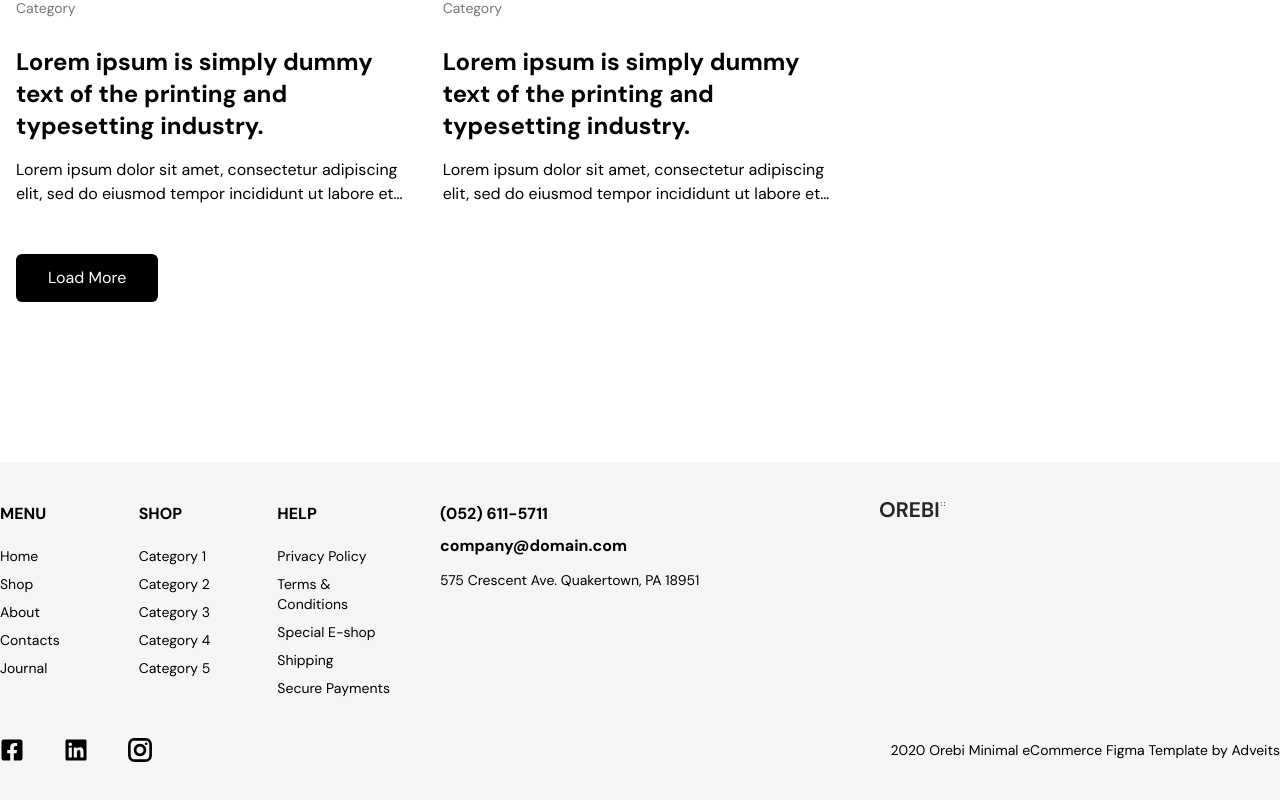
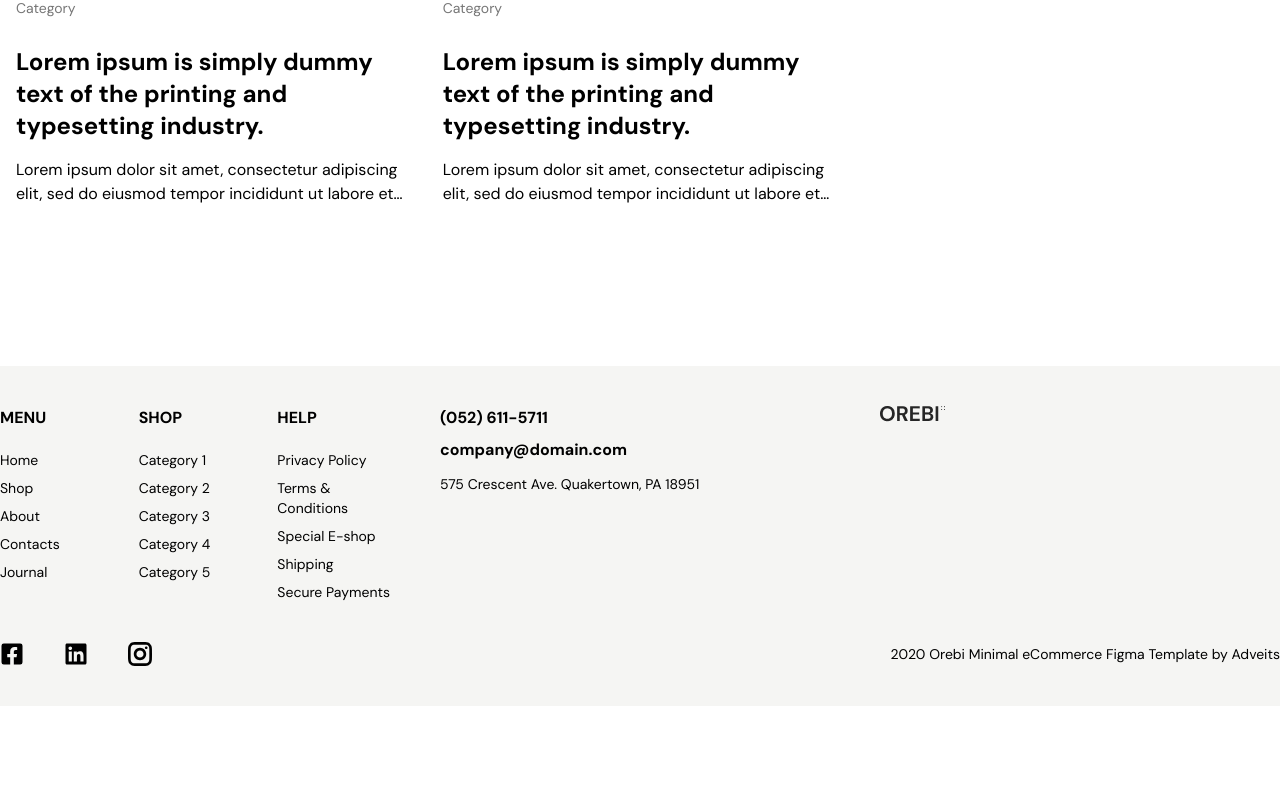
Before and after one commit to shoriful-dev/orebi-ecommerce, a React (Vite) app: page /journal in a window 1280 px wide. Shown: the part 2722-3522 px from the top of the page. After the commit the page ends 3428 px from the top, so only its background shows below. Built offline with nearby package versions, Linux system fonts and the light colour scheme.

Commit message:
have a change

```diff
--- a/src/pages/Checkout.jsx
+++ b/src/pages/Checkout.jsx
@@ -149,7 +149,6 @@ const Checkout = () => {
             placeholder="Notes about your order, e.g. special notes for delivery."
           />
         </div>
-
         <Link to={'/'}>
           <button className="px-7 py-3 bg-black text-white mt-20">
             Proceed to Bank
--- a/src/pages/Journal.jsx
+++ b/src/pages/Journal.jsx
@@ -208,13 +208,13 @@ const Journal = () => {
               </div>
 
               {/* Black Button */}
-              <div className="mt-12 flex">
+              {/* <div className="mt-12 flex">
                 <Link to={'/'}>
-                  <button className="px-8 py-3 bg-black text-white rounded-md">
+                  <button className="px-8 py-3 bg-black text-white rounded-md hover:scale-110 transition-all duration-300 cursor-pointer hover:bg-gray-700">
                     Load More
                   </button>
                 </Link>
-              </div>
+              </div> */}
             </div>
 
             {/* Sidebar */}
```
